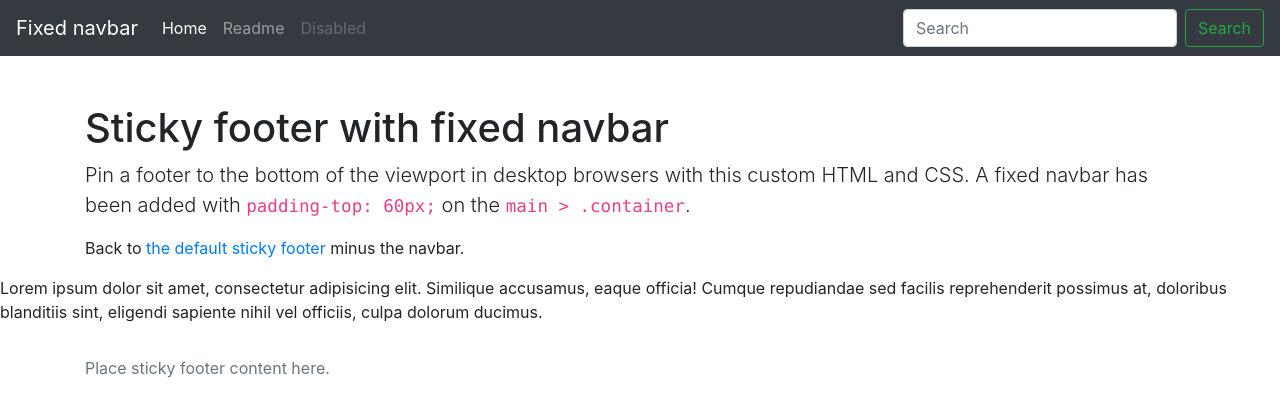
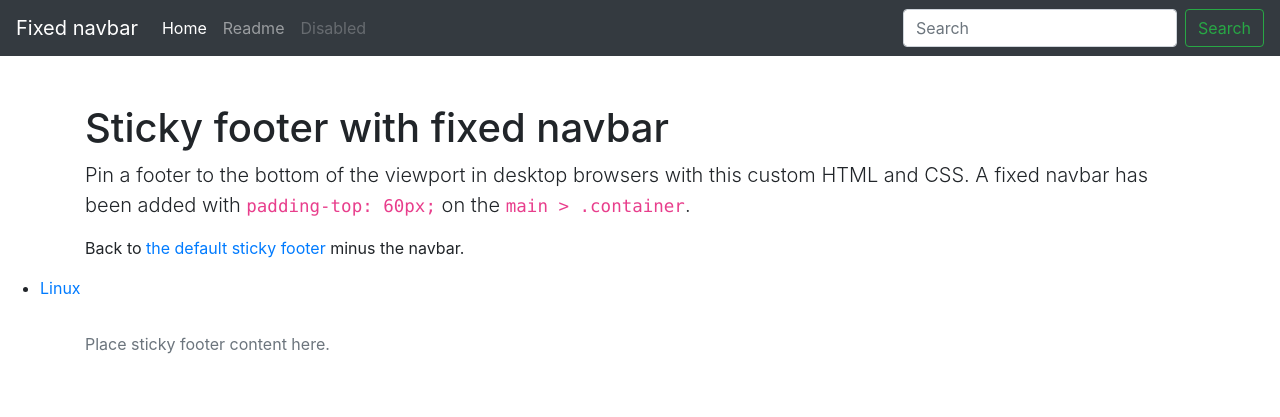
Before and after one commit to Dmistep/test-book, a Jekyll site: the page built from blog.html, in a window 1280 px wide. Shown: the top 417 px of the page. Built offline with Jekyll 4.4.1, drawn with Linux system fonts in a browser that asks for light colours.

Commit message:
update blog.html

```diff
--- a/blog.html
+++ b/blog.html
@@ -1,5 +1,10 @@
 ---
 layout: default
+title: Blog page
 ---
 
-<p> Lorem ipsum dolor sit amet, consectetur adipisicing elit. Similique accusamus, eaque officia! Cumque repudiandae sed facilis reprehenderit possimus at, doloribus blanditiis sint, eligendi sapiente nihil vel officiis, culpa dolorum ducimus.</p>
+<ul>
+{% for post in site.posts %}
+  <li><a href="{{ post.url }}">{{ post.title }}</a></li>
+{% endfor %}
+</ul>
```
